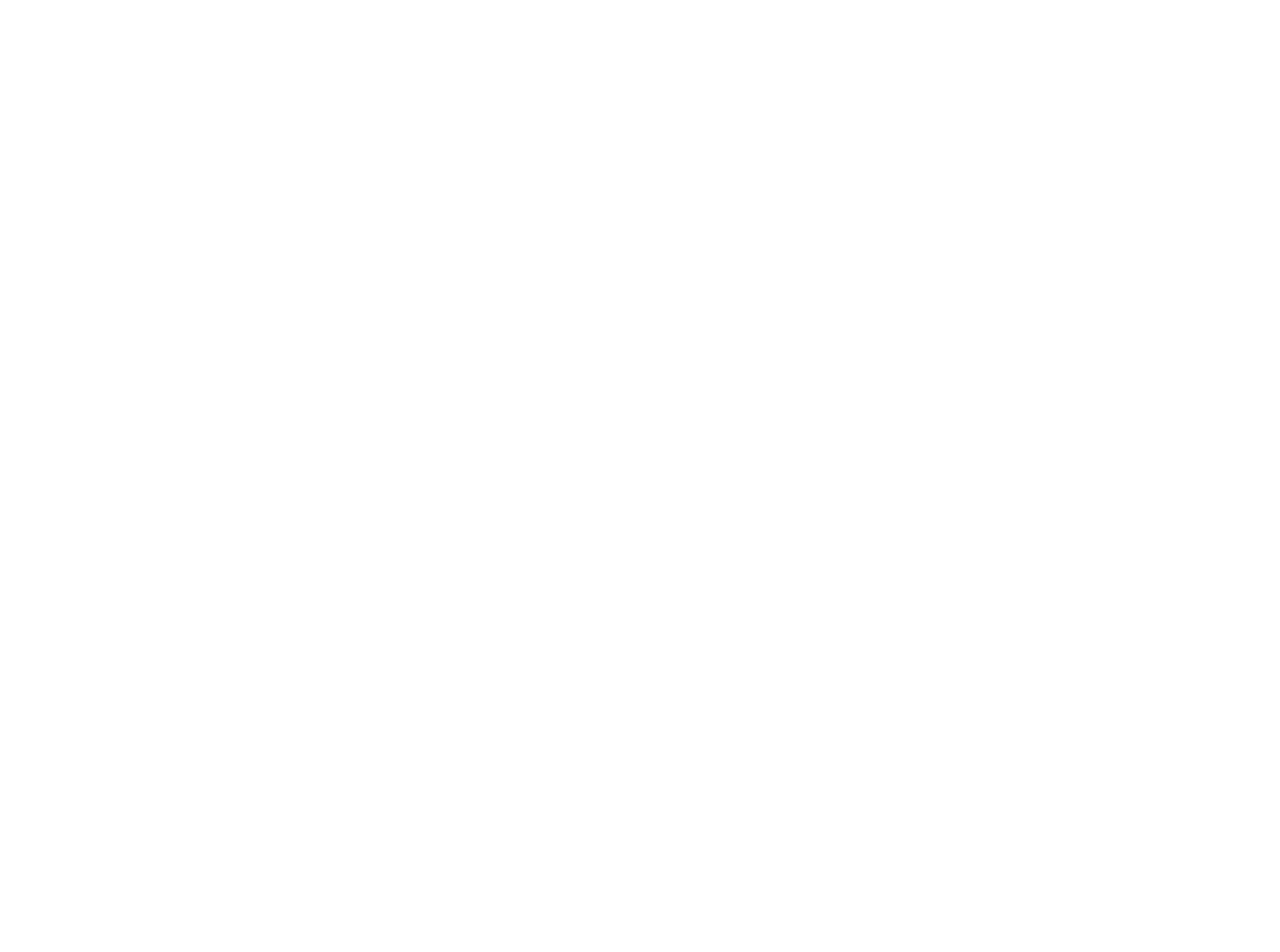
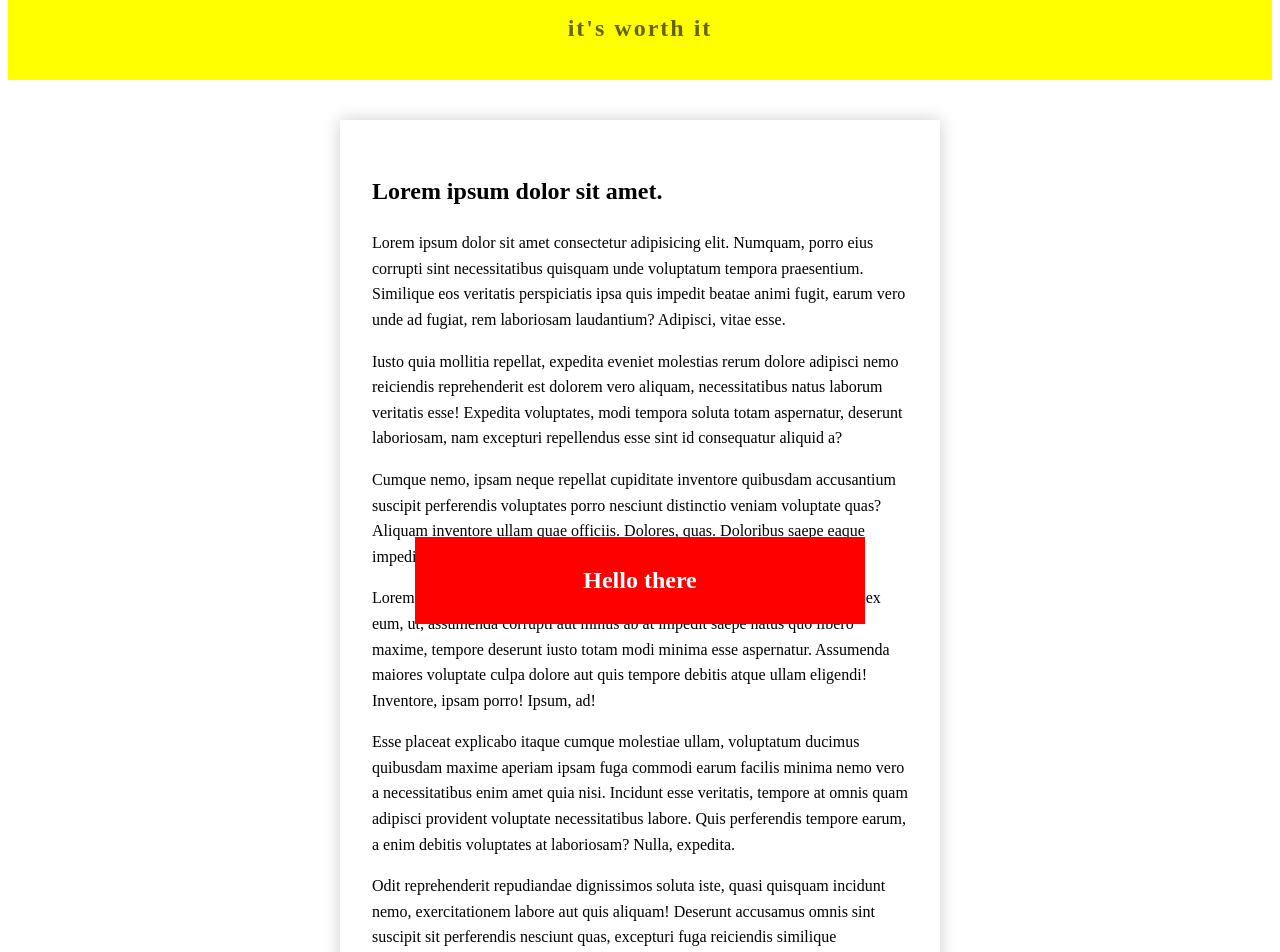
Before and after one commit to willnguyen1312/react-pro, a React (Vite) app: page / in a window 1280 px wide. Shown: the part 160-1112 px from the top of the page. Before the commit the page ends 800 px from the top, so only its background shows below. Built offline with nearby package versions, Linux system fonts and the light colour scheme.

Commit message:
Oh sticky 🥢

```diff
--- /dev/null
+++ b/src/Sticky.css
@@ -0,0 +1,49 @@
+* {
+  box-sizing: border-box;
+}
+
+.wrapper {
+  margin: 0 0 25vh;
+  line-height: 1.6;
+}
+
+h1 {
+  background: yellow;
+  font-size: 5rem;
+  text-align: center;
+  font-family: "Staatliches", cursive;
+  margin: 0 0 5vh;
+  padding: 5vh 0;
+  small {
+    display: block;
+    font-size: 1.5rem;
+    opacity: 0.6;
+    line-height: 1;
+    letter-spacing: 2px;
+  }
+}
+.box {
+  width: 70%;
+  max-width: 600px;
+  margin: 0 auto;
+}
+
+.box-content {
+  background: white;
+  padding: 2em;
+  box-shadow: 0 0 1em rgba(0, 0, 0, 0.2);
+}
+
+.hello-there {
+  position: sticky;
+  bottom: 16px;
+  z-index: 11;
+  background: red;
+  padding: 1em;
+  margin: 0 auto;
+  width: 75%;
+  font-size: 1.5em;
+  color: white;
+  font-weight: bold;
+  text-align: center;
+}
--- /dev/null
+++ b/src/Sticky.tsx
@@ -0,0 +1,88 @@
+import "./Sticky.css";
+
+export default function Sticky() {
+  return (
+    // <div className="wrapper">
+    //   <div className="example">
+    //     <div className="content one"></div>
+    //     <div className="content">
+    //       <div className="box fixed">fixed</div>
+    //     </div>
+    //     <div className="content"></div>
+    //     <div className="content"></div>
+    //     <div className="content"></div>
+    //     <div className="content"></div>
+    //     <div className="content"></div>
+    //   </div>
+    //   <div className="example">
+    //     <div className="content one"></div>
+    //     <div className="content">
+    //       <div className="box sticky">sticky</div>
+    //     </div>
+    //     <div className="content"></div>
+    //     <div className="content"></div>
+    //     <div className="content"></div>
+    //     <div className="content"></div>
+    //     <div className="content"></div>
+    //   </div>
+    // </div>
+    <div className="wrapper">
+      <h1>
+        Scroll to the bottom <small>it's worth it</small>
+      </h1>
+
+      <div className="box">
+        <div className="box-content">
+          <h2 className="title">Lorem ipsum dolor sit amet.</h2>
+          <p>
+            Lorem ipsum dolor sit amet consectetur adipisicing elit. Numquam,
+            porro eius corrupti sint necessitatibus quisquam unde voluptatum
+            tempora praesentium. Similique eos veritatis perspiciatis ipsa quis
+            impedit beatae animi fugit, earum vero unde ad fugiat, rem
+            laboriosam laudantium? Adipisci, vitae esse.
+          </p>
+          <p>
+            Iusto quia mollitia repellat, expedita eveniet molestias rerum
+            dolore adipisci nemo reiciendis reprehenderit est dolorem vero
+            aliquam, necessitatibus natus laborum veritatis esse! Expedita
+            voluptates, modi tempora soluta totam aspernatur, deserunt
+            laboriosam, nam excepturi repellendus esse sint id consequatur
+            aliquid a?
+          </p>
+          <p>
+            Cumque nemo, ipsam neque repellat cupiditate inventore quibusdam
+            accusantium suscipit perferendis voluptates porro nesciunt
+            distinctio veniam voluptate quas? Aliquam inventore ullam quae
+            officiis. Dolores, quas. Doloribus saepe eaque impedit. Ut rem,
+            error eos nihil voluptatibus ad sed placeat tenetur aperiam.
+          </p>
+          <p>
+            Lorem ipsum dolor sit amet consectetur adipisicing elit. Obcaecati
+            doloribus ex eum, ut, assumenda corrupti aut minus ab at impedit
+            saepe natus quo libero maxime, tempore deserunt iusto totam modi
+            minima esse aspernatur. Assumenda maiores voluptate culpa dolore aut
+            quis tempore debitis atque ullam eligendi! Inventore, ipsam porro!
+            Ipsum, ad!
+          </p>
+          <p>
+            Esse placeat explicabo itaque cumque molestiae ullam, voluptatum
+            ducimus quibusdam maxime aperiam ipsam fuga commodi earum facilis
+            minima nemo vero a necessitatibus enim amet quia nisi. Incidunt esse
+            veritatis, tempore at omnis quam adipisci provident voluptate
+            necessitatibus labore. Quis perferendis tempore earum, a enim
+            debitis voluptates at laboriosam? Nulla, expedita.
+          </p>
+          <p>
+            Odit reprehenderit repudiandae dignissimos soluta iste, quasi
+            quisquam incidunt nemo, exercitationem labore aut quis aliquam!
+            Deserunt accusamus omnis sint suscipit sit perferendis nesciunt
+            quas, excepturi fuga reiciendis similique dignissimos, iusto saepe
+            ratione eum odit et nobis, cumque culpa tenetur placeat. Nisi
+            placeat non, pariatur ullam quos aut temporibus debitis eos!
+          </p>
+        </div>
+        <p className="hello-there">Hello there</p>
+      </div>
+    </div>
+  );
+}
--- a/src/main.tsx
+++ b/src/main.tsx
@@ -1,7 +1,7 @@
 import ReactDOM from "react-dom/client";
 import "virtual:uno.css";
 
-import App from "./Signals";
+import App from "./Sticky";
 
 const rootElement = document.getElementById("root") as HTMLElement;
 
```
